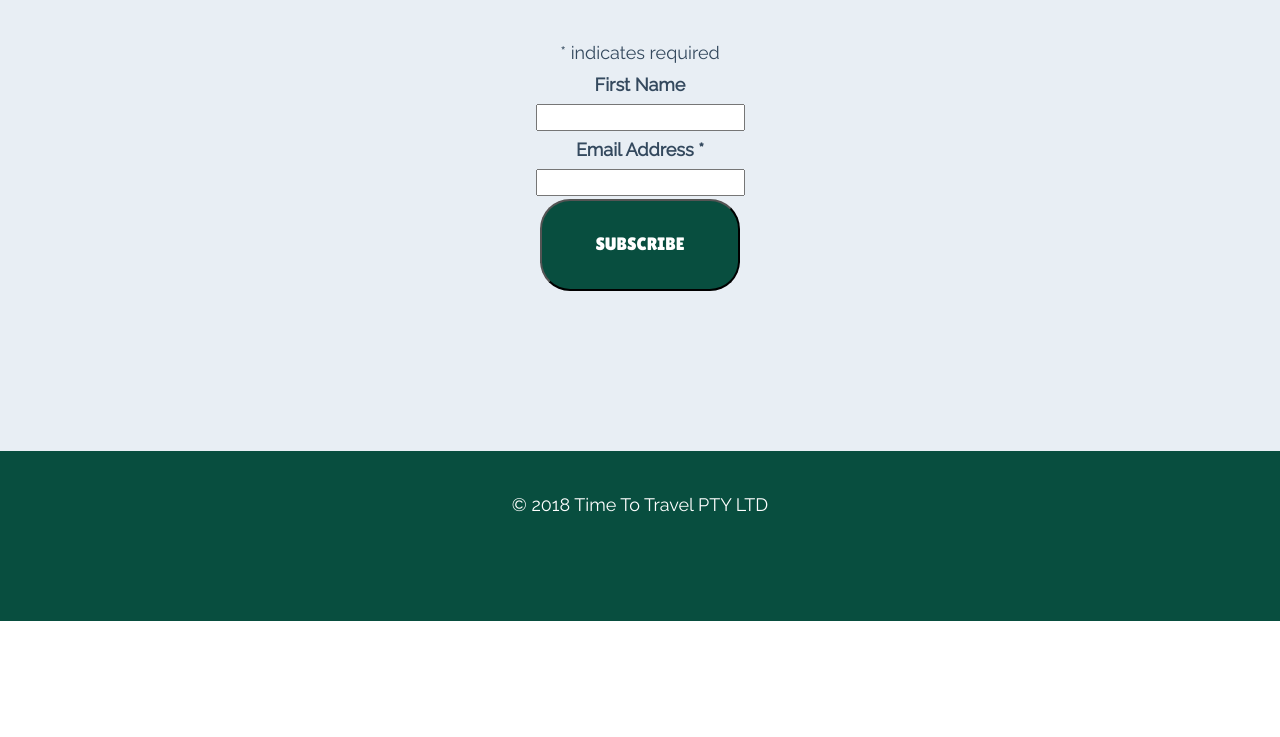
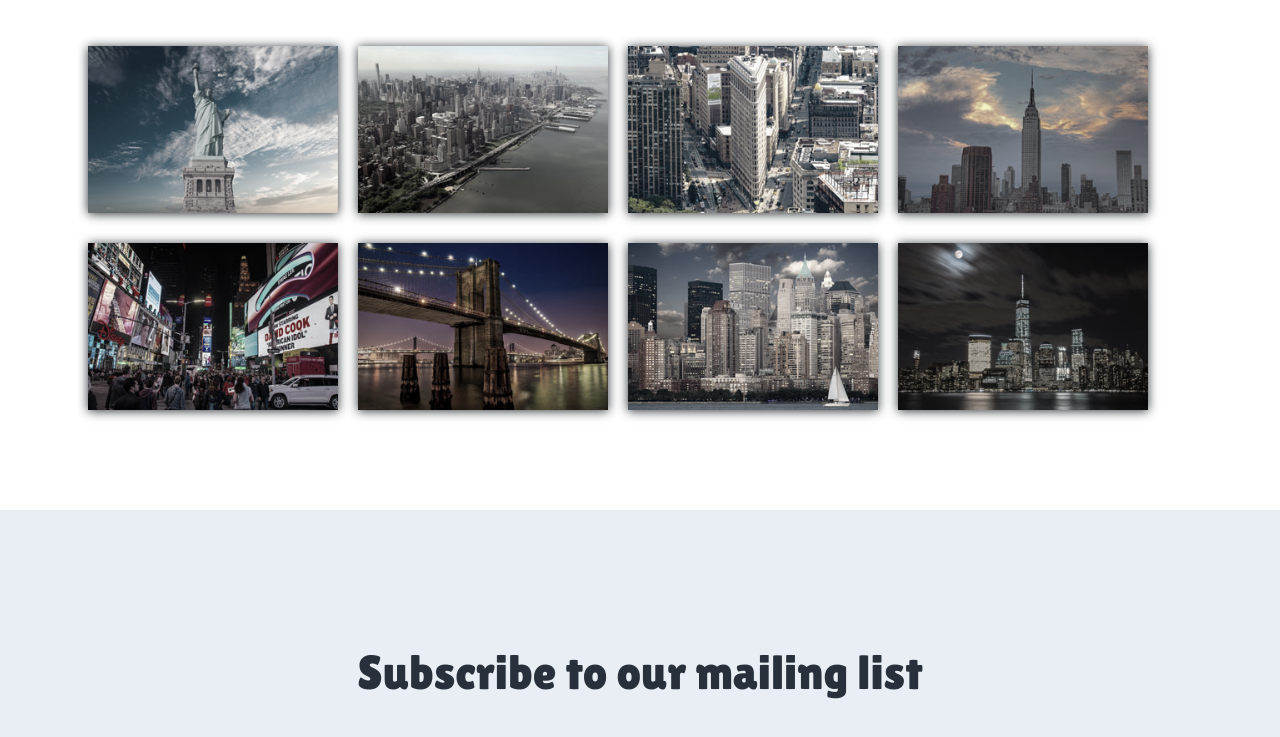
Before and after one commit to carolynatherton/meeum-work-shop, a plain HTML site: page media.html in a window 1280 px wide. Shown: the part 754-1491 px from the top of the page. Before the commit the page ends 1375 px from the top, so only its background shows below. Drawn offline with Linux system fonts and the light colour scheme; a script that the page names is missing.

Commit message:
image gallery and media page

```diff
--- a/media.html
+++ b/media.html
@@ -15,6 +15,9 @@
     <meta name="viewport" content="width=device-width">
 
     <link rel="stylesheet" href="resources/css/normalize.css">
+
+    <link rel="stylesheet" href="resources/css/simpleLightbox.min.css">
+
 
     <link rel="stylesheet" href="resources/css/main.css">
 
@@ -74,7 +77,10 @@
 
 
         <section class="hero-module">
-                    <img alt = "New York" src="resources/images/new-york-wide-1500.jpg">
+            <video autoplay mute loop src="resources/video/new-york.mp4" poster="resources/video/new-york-mp4">
+
+
+            </video>
 
             <div class="hero-content">
 
@@ -84,9 +90,88 @@
             </div>
         </section>
 
+        </section>
+
+        <section class="layout-wide">
+            <h2>Audio</h2>
+
+            <audio controls src="resources/audio/bensound-happyrock.mp3"></audio>
+        </section>
+
+        <section class="layout-wide">
+            <h2>image Gallery</h2>
+
+            <div class="image-gallery">
+                <ul>
+
+                    <li>
+                        <a href="resources/galleries/new-york-01.jpg">
+
+                            <img src="resources/galleries/new-york-01-thumb.jpg" alt="New York">
+                        </a>
+                    </li>
+
+                    <li>
+                        <a href="resources/galleries/new-york-02.jpg">
+
+                            <img src="resources/galleries/new-york-02-thumb.jpg" alt="New York">
+                        </a>
+                    </li>
+                    <li>
+                        <a href="resources/galleries/new-york-03.jpg">
+
+                            <img src="resources/galleries/new-york-03-thumb.jpg" alt="New York">
+                        </a>
+                    </li>
+                    <li>
+                        <a href="resources/galleries/new-york-04.jpg">
+
+                            <img src="resources/galleries/new-york-04-thumb.jpg" alt="New York">
+                        </a>
+                    </li>
+                    <li>
+                        <a href="resources/galleries/new-york-05.jpg">
+
+                            <img src="resources/galleries/new-york-05-thumb.jpg" alt="New York">
+                        </a>
+                    </li>
+                    <li>
+                        <a href="resources/galleries/new-york-06.jpg">
+
+                            <img src="resources/galleries/new-york-06-thumb.jpg" alt="New York">
+                        </a>
+                    </li>
+                    <li>
+                        <a href="resources/galleries/new-york-07.jpg">
+
+                            <img src="resources/galleries/new-york-07-thumb.jpg" alt="New York">
+                        </a>
+                    </li>
+                    <li>
+                        <a href="resources/galleries/new-york-08.jpg">
+
+                            <img src="resources/galleries/new-york-08-thumb.jpg" alt="New York">
+                        </a>
+                    </li>
+
+
+
+
+
+
+
+
+                </ul>
+
+            </div>
+        </section>
+
+
+
 
 
     </main>
+
 
     <footer>
         <div class="footer-subscribe">
@@ -139,7 +224,10 @@
 
     <script src="resources/js/jquery.js"></script>
 
+    <script src="resources/js/simpleLightbox.min.js"></script>
+
     <script src="resources/js/scripts.js"></script>
+
 
 
 </body>
--- a/resources/css/main.css
+++ b/resources/css/main.css
@@ -334,3 +334,30 @@ input[type="submit"]{
         justify-content: space-between;
     }
 }
+
+/* image gallery */
+
+.image-gallery ul {
+
+    list-style: none;
+    margin: 0;
+    padding: 0;
+
+    overflow: hidden;
+}
+
+.image-gallery li {
+    max-width: 250px;
+    float: left;
+    margin: 10px;
+}
+.image-gallery a img {
+    filter: grayscale(70%);
+    transition: var(--transition-time);
+    box-shadow: 0px 1px 10px var(--strong-text-color);
+}
+
+.image-gallery a:hover img {
+    filter: unset;
+    transform: scale(1.05);
+}
--- a/resources/js/scripts.js
+++ b/resources/js/scripts.js
@@ -45,3 +45,17 @@ function activeMenu() {
 }
 // run the function
 activeMenu()
+
+// image gallery
+
+function imageGallery() {
+
+    if (!$('.image-gallery').length) {
+        return;
+    }
+    $('.image-gallery a').simpleLightbox();
+
+
+}
+
+imageGallery();
```
Lines whose indentation alone changed are shown as unchanged.
